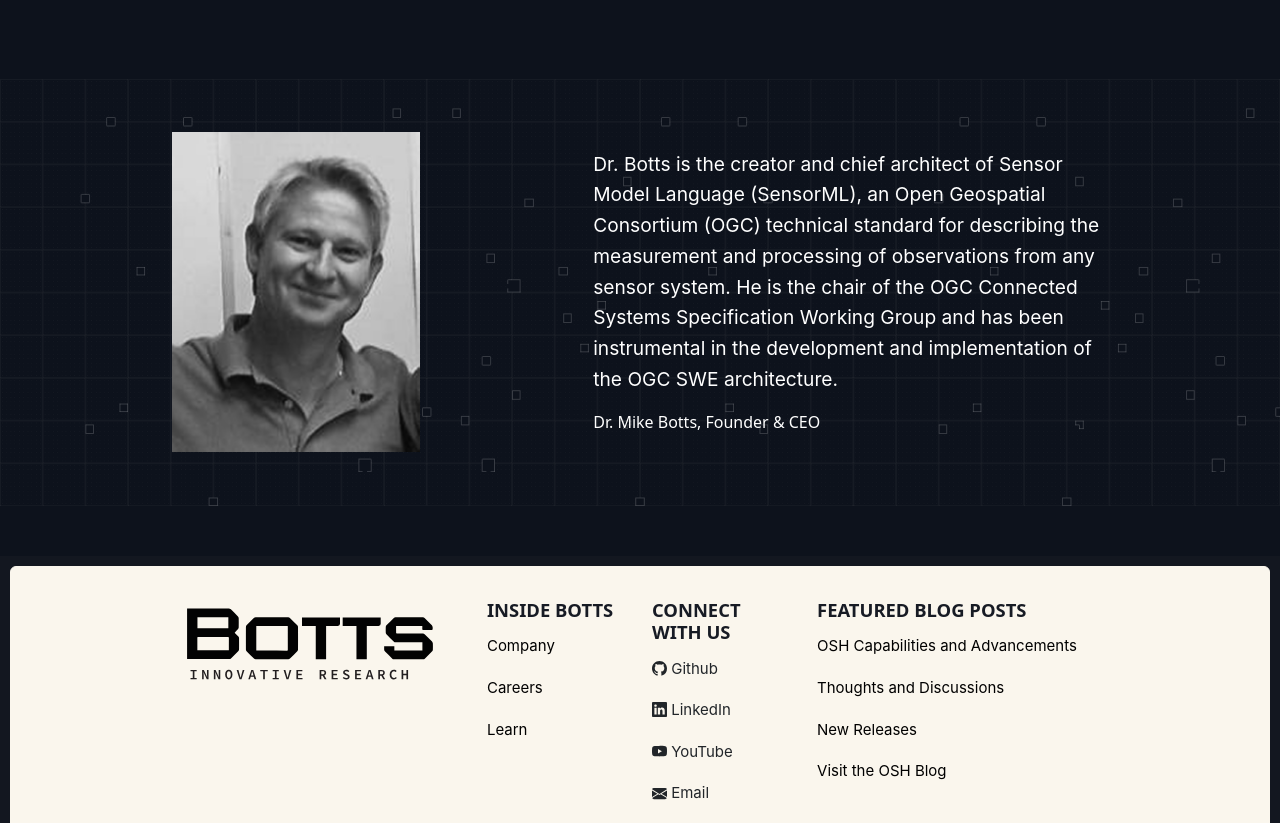
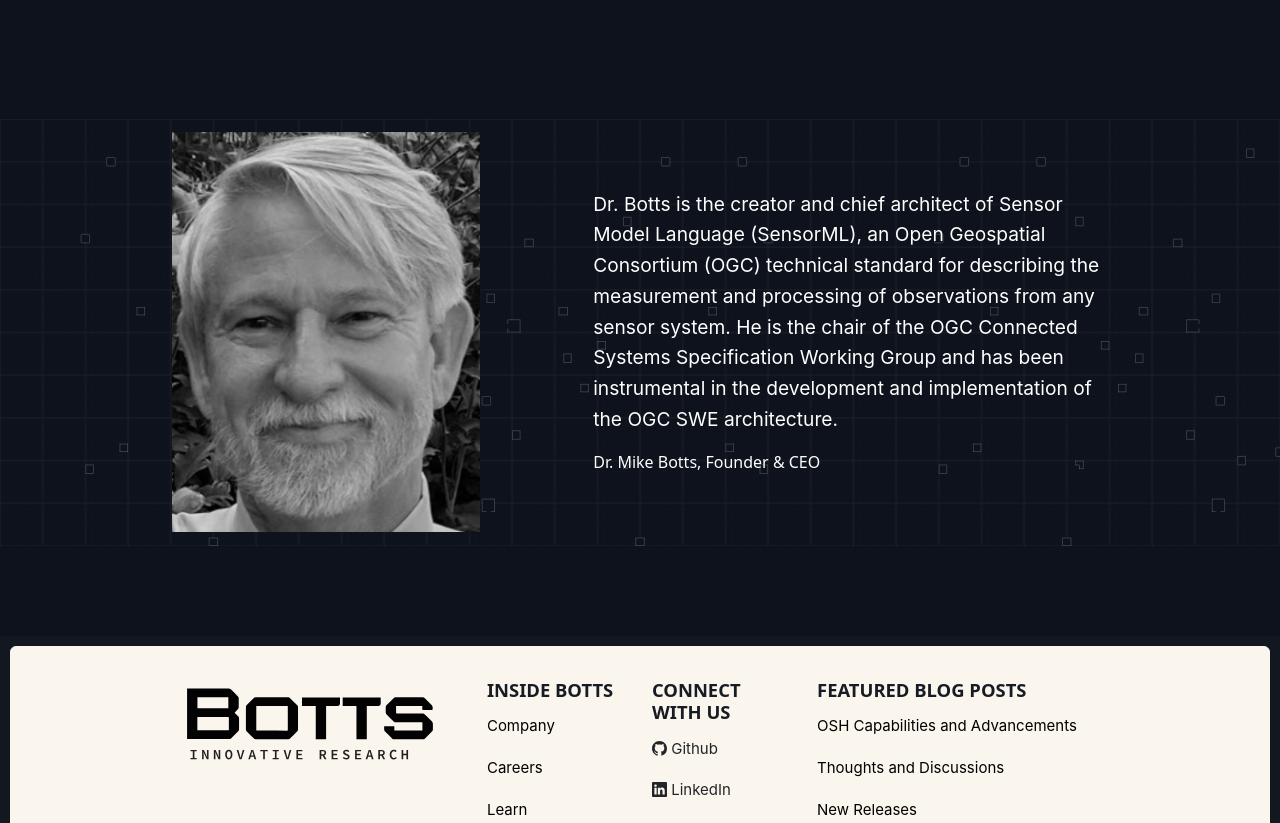
Before and after one commit to kalynstricklin/botts-site, a Vue app: page / in a window 1280 px wide. Shown: the part 1000-1823 px from the top of the page. Built offline with nearby package versions, Linux system fonts and the light colour scheme; a web font is replaced by a local one.

Commit message:
updated mike

```diff
--- a/src/components/homepage/MikeTestimonial.vue
+++ b/src/components/homepage/MikeTestimonial.vue
@@ -1,7 +1,7 @@
 <script setup>
 
 
-import mike from "@/assets/headshots/mike.png";
+import mike from "@/assets/headshots/img.png";
 </script>
 
 <template>
@@ -9,7 +9,7 @@
     <div class="background-wrapper">
       <div class="container-fluid">
         <div class="test-content-wrapper">
-          <img :src="mike" alt="Mike image" class="img-fluid headshot" loading="lazy">
+          <img :src="mike" alt="Mike" class="img-fluid headshot" loading="lazy">
           <div class="text-content">
             <p>
 <!--              "The Botts-Inc team has........"-->
@@ -28,8 +28,8 @@
 <style scoped>
 
 .headshot {
-  height: 320px;
-  max-width: 80%;
+  height: 400px;
+  max-width: 100%;
   filter: grayscale(50%);
   transition: all 0.5s ease;
 }
```
Also changed, not shown: src/assets/headshots/img.png (added).
